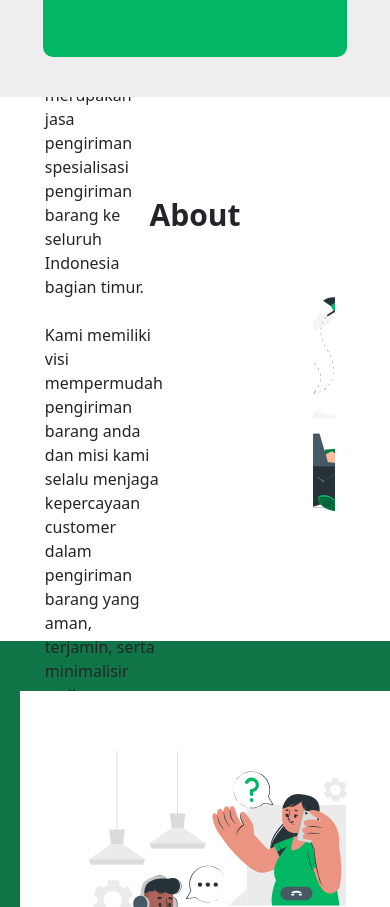
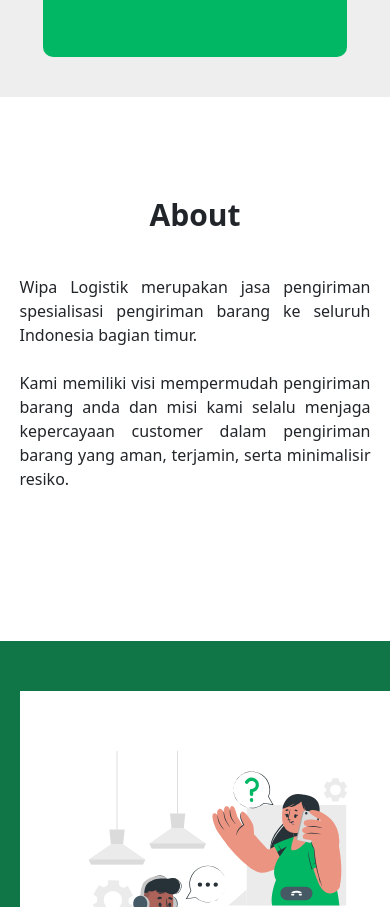
Before and after one commit to rizwangustama/webproject, a plain HTML site: page index.html in a window 390 px wide. Shown: the part 4100-5007 px from the top of the page. Drawn offline with Linux system fonts and the light colour scheme.

Commit message:
perbaikan

```diff
--- a/Asset/css/style.css
+++ b/Asset/css/style.css
@@ -575,6 +575,46 @@ footer a {
         width: 90%;
         padding: 50px 0;
     }
+
+
+    #about {
+        padding: 100px 0;
+    }
+
+
+    #about h1{
+        text-align: center;
+        font-size: 30px;
+        font-weight: bold;
+    }
+
+    #about p {
+        text-align: justify;
+    }
+
+    #about .container1 {
+        width: 90%;
+        margin: auto;
+    }
+
+    #about .container1 .griding {
+        display: grid;
+        grid-template-columns: 1fr;
+        grid-template-rows: 300px;
+        column-gap: 150px;
+    }
+
+    #about .container1 .griding .colom1 {
+        display: flex;
+        align-items: center;
+    }
+
+    #about .container1 .griding .colom2 {
+        background: url(../img/icon/Startup\ life-pana.svg);
+        background-repeat: no-repeat;
+        background-size: cover;
+        background-position: center;
+    }
 }
 
 @media screen and (max-width: 360px) {
@@ -605,6 +645,8 @@ footer a {
         margin-left: 20px;
     }
 
+
+
     footer .container1 .griding {
         grid-template-columns: 1fr;
     }
```
